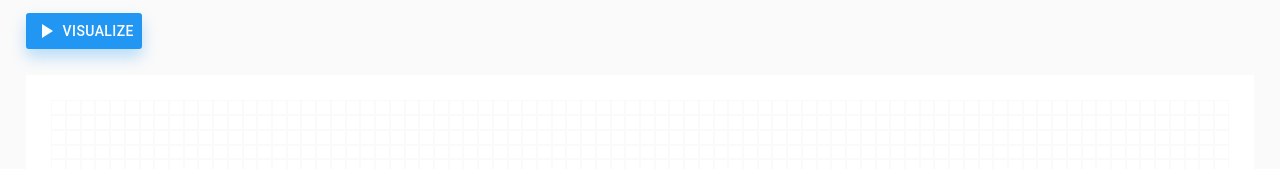
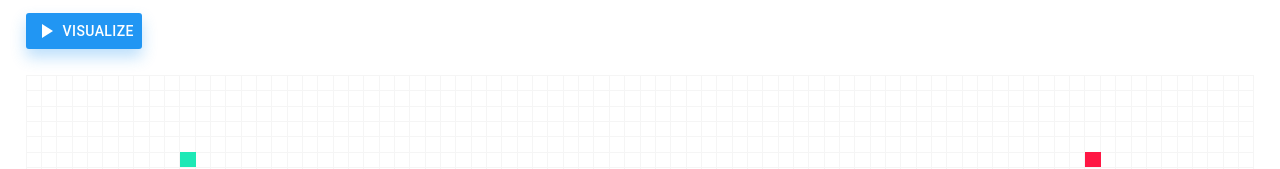
Before and after one commit to michaelrios28/pathfinding, a React (Create React App) app: page / in a window 1280 px wide. Shown: the top 169 px of the page. Built offline with nearby package versions, Linux system fonts and the light colour scheme.

Commit message:
Make grid 1px

```diff
--- a/src/components/Node/Node.css
+++ b/src/components/Node/Node.css
@@ -1,9 +1,11 @@
 .node {
    flex: 1 0 auto;
    background-color: white;
-   border-style: solid;
-   border-width: 0.02px;
-   border-color: #fafafa;
+   border-right: 1px solid #f5f5f5;
+   border-top: 1px solid #f5f5f5;
+   border-left: 0px solid #f5f5f5;
+   border-bottom: 0px solid #f5f5f5;
+   transition: opacity 300ms ease-in;
 }
 .node:before {
    padding-top: 100%;
@@ -12,7 +14,8 @@
 }
 
 .node:hover {
-   border-color: #eeeeee;
+   /* border: 0.5px solid #e0e0e0; */
+   opacity: 0.7;
 }
 
 .startNode {
@@ -24,17 +27,14 @@
    border-color: #ff1744;
 }
 
-.startNode:hover,
-.endNode:hover {
-   box-shadow: 8px 8px 8px 0px rgba(123, 159, 218, 0.8);
-}
-
 .node:drag-over {
    outline: 1px solid black;
 }
 
 .wall {
    background-color: #424242;
-   border-color: #424242;
-   transition: background-color 1s ease-in, border-color 1s ease-in;
+   border-top-color: #424242;
+   border-right-color: #424242;
+   transition: background-color 300ms ease-in, border-color 300ms ease-in,
+      opacity 200ms ease-in;
 }
--- a/src/components/PathfindingVisualizer/PathfindingVisualizer.css
+++ b/src/components/PathfindingVisualizer/PathfindingVisualizer.css
@@ -5,8 +5,10 @@
    align-items: center;
    /* margin-top: 10px; */
    margin: 2%;
-   padding: 2%;
    background-color: white;
+
+   border-left: 1px solid #f5f5f5;
+   border-bottom: 1px solid #f5f5f5;
 }
 
 .row {
--- a/src/components/PathfindingVisualizer/PathfindingVisualizer.js
+++ b/src/components/PathfindingVisualizer/PathfindingVisualizer.js
@@ -12,7 +12,7 @@ const MyButton = styled(Button)({
    border: 0,
    borderRadius: 3,
    boxShadow: "0px 8px 15px rgba(33,150,243, 0.3)",
-   transition: "box-shadow 1s ease-in",
+   transition: "box-shadow 300ms ease-in",
    color: "white",
    marginLeft: "2%",
    marginTop: "1%",
--- a/src/index.css
+++ b/src/index.css
@@ -6,7 +6,6 @@ body {
    -webkit-font-smoothing: antialiased;
    -moz-osx-font-smoothing: grayscale;
    height: 100vh;
-   background-color: #fafafa;
 }
 
 code {
```
